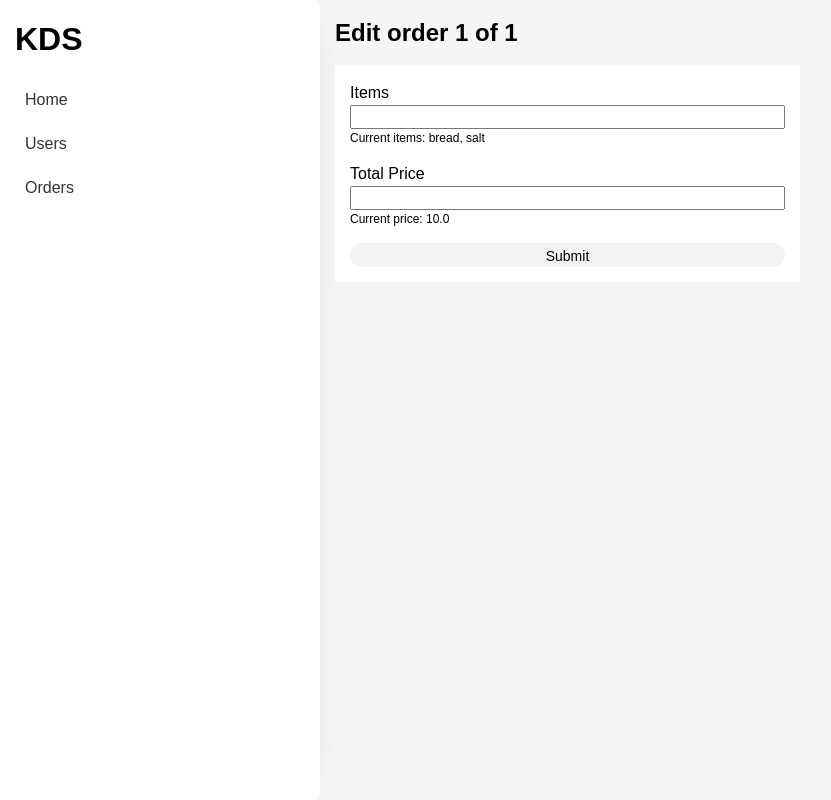
After one commit to robyk01/kitchen-display-system, a Flask app: page /edit_order/1 in a window 1280 px wide. The commit adds this page. Shown: the whole page, without its empty margins (0-831 px from the left). Run offline with Flask 3, Linux system fonts and the light colour scheme.

Commit message:
finished crud orders model, implementing woo api

```diff
--- a/app.py
+++ b/app.py
@@ -5,6 +5,7 @@ from user_routes import users_bp
 from order_routes import orders_bp
 
 app = Flask(__name__)
+app.secret_key = 'secretkey'
 
 app.config['SQLALCHEMY_DATABASE_URI'] = 'sqlite:///app.db'
 app.config['SQLALCHEMY_TRACK_MODIFICATIONS'] = False
@@ -16,10 +17,14 @@ app.register_blueprint(orders_bp)
 
 @app.route("/")
 def home():
+    default_user = User.query.filter_by(email="roberto@gmail.com").first()
+
     user_count = User.query.count()
     users = User.query.limit(5).all()
-    default_user = User.query.filter_by(email="roberto@gmail.com").first()
-    return render_template('home.html', user=default_user, user_count=user_count, users=users)
+
+    order_count = Order.query.count()
+    orders = Order.query.limit(5).all()
+    return render_template('home.html', default_user=default_user, user_count=user_count, users=users, order_count=order_count, orders=orders)
 
 
 @app.route("/about")
--- a/order_routes.py
+++ b/order_routes.py
@@ -6,8 +6,9 @@ orders_bp = Blueprint('orders', __name__)
 
 @orders_bp.route("/orders")
 def orders():
-    user = User.query.filter_by(email="roberto@gmail.com").first()
-    return render_template("orders.html", user=user)
+    default_user = User.query.filter_by(email="roberto@gmail.com").first()
+    users = User.query.all()
+    return render_template("orders.html", default_user=default_user, users=users)
 
 @orders_bp.route("/orders/<int:id>")
 def order_detail(id):
@@ -27,3 +28,27 @@ def add_order():
         return redirect(url_for('.orders'))
 
     return render_template("add_order.html")
+
+@orders_bp.route('/edit_order/<int:id>', methods=["GET", "POST"])
+def edit_order(id):
+    order = Order.query.get_or_404(id)
+
+    if request.method == 'POST':
+        items = request.form.get("items")
+        total_price = request.form.get("total_price")
+
+        order.items = items
+        order.total_price = total_price
+        db.session.commit()
+
+        return redirect(url_for('.orders'))
+    return render_template('edit_order.html', order=order)
+
+@orders_bp.route('/delete_order/<int:id>', methods=["POST"])
+def delete_order(id):
+    order = Order.query.get_or_404(id)
+
+    db.session.delete(order)
+    db.session.commit()
+
+    return redirect(url_for('.orders'))
--- a/static/css/style.css
+++ b/static/css/style.css
@@ -111,6 +111,27 @@ nav.menu a:hover{
 }
 
 #see-all-users{
+    float: right;
+}
+
+.order-list{
+    list-style: none;
+    margin-bottom: 15px;
+}
+
+.order-list li{
+    padding: 5px 0px;
+    border-bottom: 1px solid #f1f1f1;
+    font-size: 14px;
+}
+
+.order-count{
+    float: left;
+    font-size: 14px;
+    padding: 5px 0px;
+}
+
+#see-all-orders{
     float: right;
 }
 
@@ -234,6 +255,13 @@ nav.menu a:hover{
     margin: 15px 0px;
 }
 
+.orders li{
+    display: flex;
+    justify-content: space-between;
+    padding: 10px 0px;
+    border-bottom: 1px solid #f1f1f1;
+}
+
 #add_order{
     background-color: white;
 }
--- a/templates/db_users.html
+++ b/templates/db_users.html
@@ -17,7 +17,10 @@
             <tr class="db-row">
                 <td> {{ us.username }} </td>
                 <td> {{ us.email }} </td>
-                <td><a class="admin-button" href="{{ url_for('users.edit_user', user_id=us.id) }}">Edit</a> <form action=" {{ url_for('users.delete_user', user_id = us.id) }}" method="POST"> <button class="admin-button" type="submit" onclick="return confirm('Are you sure?')">Delete</button> </form></td>
+                <td>
+                    <a class="admin-button" href="{{ url_for('users.edit_user', user_id=us.id) }}">Edit</a>
+                    <form action=" {{ url_for('users.delete_user', user_id = us.id) }}" method="POST"> <button class="admin-button" type="submit" onclick="return confirm('Are you sure?')">Delete</button> </form>
+                </td>
             </tr>
         {% endfor %}
     </table>
--- /dev/null
+++ b/templates/edit_order.html
@@ -0,0 +1,14 @@
+{% extends "base.html" %}
+
+{% block content %}
+<div class="edit-content">
+    <h2>Edit order {{ order.id }} of {{ order.user_id }}</h2>
+    <form class="edit-form" method="POST">
+        <label for="items">Items</label>
+        <input type="text" id="items" name="items"><p>Current items: {{ order.items }}</p>
+        <label for="total_price">Total Price</label>
+        <input type="text" id="total_price" name="total_price"><p>Current price: {{ order.total_price }}</p>
+        <input class="admin-button" id="edit-order-button" type="submit">
+    </form>
+</div>
+{% endblock %}
```
Also changed, not shown: templates/home.html (+9 -1 lines), templates/orders.html (+10 -2 lines), instance/app.db.
